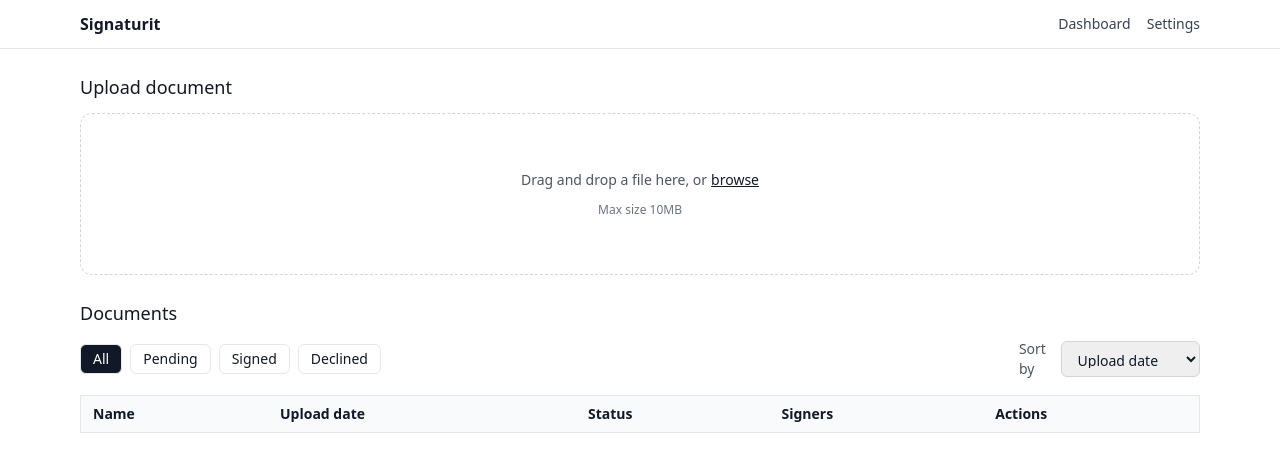
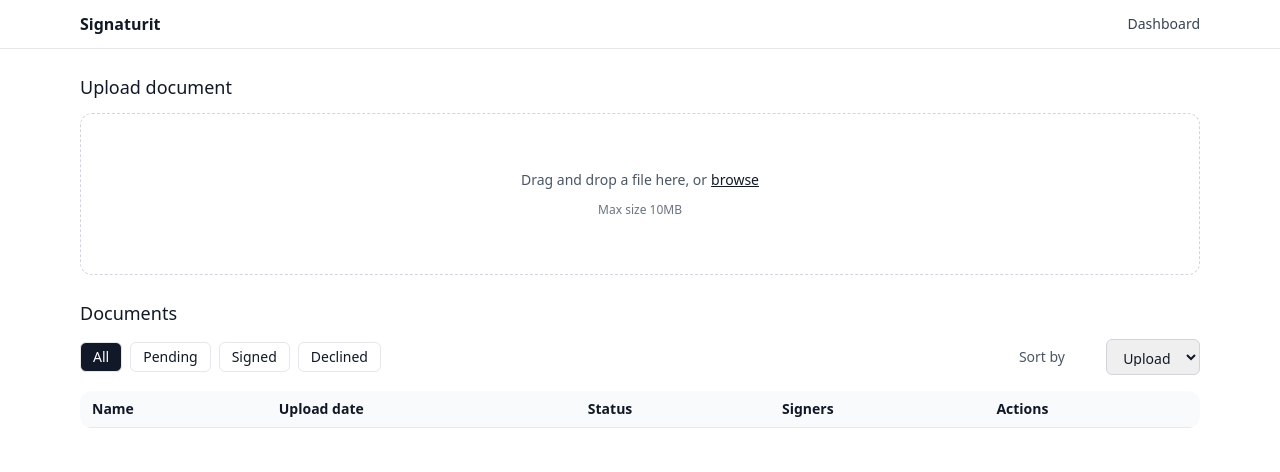
Before and after one commit to fsystemweb/signaturit, a React (Vite) app: page / in a window 1280 px wide. Shown: the top 472 px of the page. Built offline with nearby package versions, Linux system fonts and the light colour scheme.

Commit message:
ui improvements

```diff
--- a/src/components/DocumentList.tsx
+++ b/src/components/DocumentList.tsx
@@ -38,7 +38,7 @@
           ))}
         </div>
         <div className="flex items-center gap-2">
-          <label className="text-sm text-gray-600">Sort by</label>
+          <label className="text-sm text-gray-600 w-full">Sort by</label>
           <select
             className="input py-1 h-9 w-40"
             value={sortBy}
@@ -52,8 +52,8 @@
 
       {/* Table on desktop */}
       <div className="hidden md:block overflow-x-auto">
-        <table className="min-w-full border text-sm">
-          <thead className="bg-gray-50">
+        <table className="min-w-full text-sm rounded-lg overflow-hidden">
+          <thead className="bg-gray-50 border-1 border-black ">
             <tr>
               <th className="px-3 py-2 text-left border-b">Name</th>
               <th className="px-3 py-2 text-left border-b">Upload date</th>
--- a/src/pages/App.tsx
+++ b/src/pages/App.tsx
@@ -17,13 +17,11 @@
           </div>
           <nav className="hidden md:flex items-center gap-4">
             <a className="text-sm text-gray-700 hover:text-gray-900" href="#">Dashboard</a>
-            <a className="text-sm text-gray-700 hover:text-gray-900" href="#">Settings</a>
           </nav>
         </div>
         {menuOpen ? (
           <div className="md:hidden border-t px-4 py-2">
             <a className="block py-2 text-sm" href="#">Dashboard</a>
-            <a className="block py-2 text-sm" href="#">Settings</a>
           </div>
         ) : null}
       </header>
```
Also changed, not shown: 2 other files (tests, documents, lock files or other folders).
